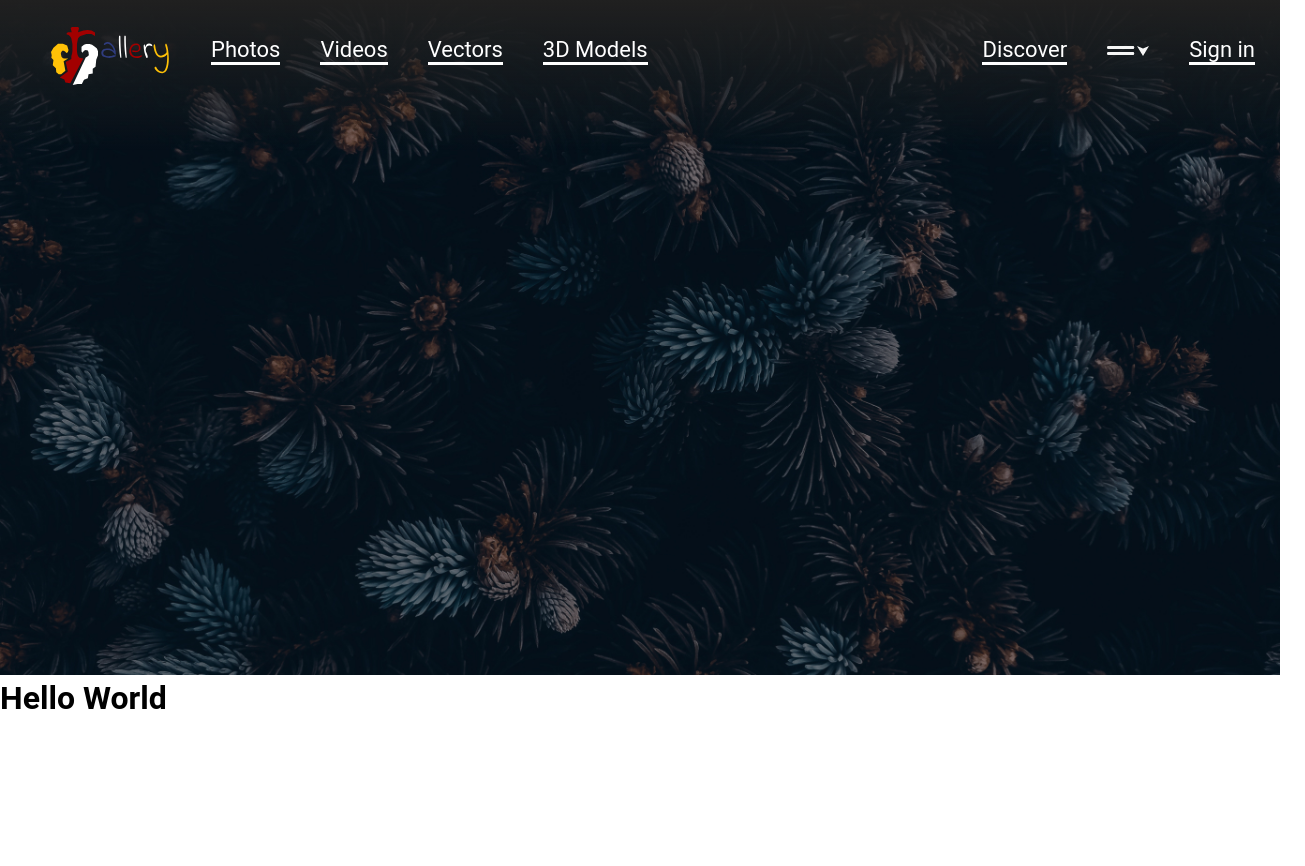
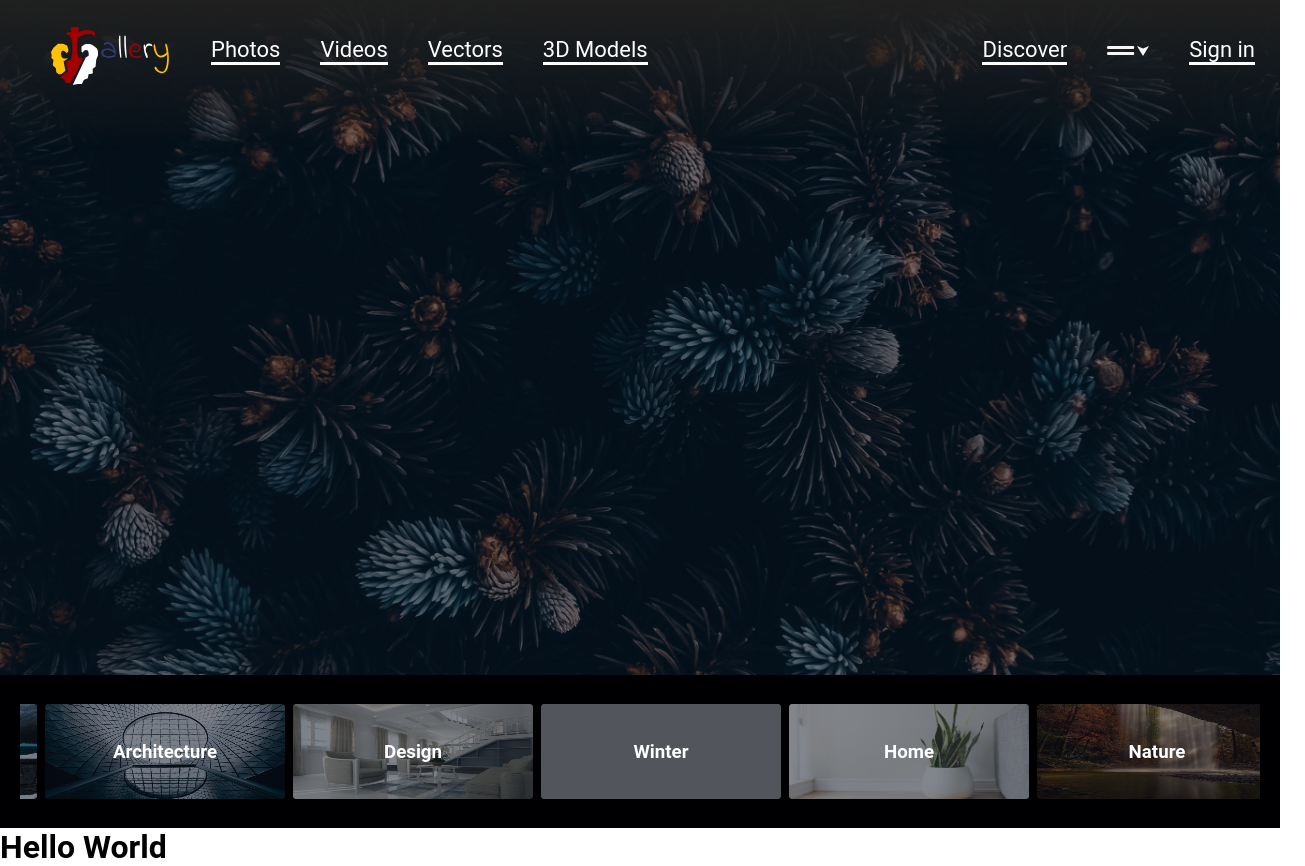
Before and after one commit to Git-Askhat/Kyrgyz-Gallery, a Gatsby site: page / in a window 1280 px wide. Shown: the whole page, 1305 px wide, since content can reach past the window. Before the commit the page ends 800 px from the top, so only its background shows below. Built offline with nearby package versions, Linux system fonts and the light colour scheme; Gatsby itself is replaced by a stand-in of ours; grey boxes are pictures that could not be loaded; a web font is replaced by a local one.

Commit message:
added carousel

```diff
--- a/package.json
+++ b/package.json
@@ -26,7 +26,9 @@
     "react": "17.0.1",
     "react-dom": "17.0.1",
     "react-helmet": "6.1.0",
+    "react-slick": "^0.28.1",
     "sass": "1.49.0",
+    "slick-carousel": "^1.8.1",
     "styled-components": "^5.3.3"
   },
   "devDependencies": {
--- /dev/null
+++ b/src/components/carousel/data.ts
@@ -0,0 +1,52 @@
+import architecture from '../../assets/images/carousel/architecture.jpg';
+import design from '../../assets/images/carousel/design.jpg';
+import historical from '../../assets/images/carousel/historical.jpg';
+import home from '../../assets/images/carousel/home.jpg';
+import nature from '../../assets/images/carousel/nature.jpg';
+import city from '../../assets/images/carousel/city.jpg';
+import travel from '../../assets/images/carousel/travel.jpg';
+import winter from '../../assets/images/carousel/winter.jpg';
+
+// interface DataInterface {
+//     title?: string,
+//     img?: any,
+//     link?: string,
+// }
+
+export const carouselData = [
+    {
+        title: 'Architecture',
+        img: architecture,
+        link: '/architecture'
+    },
+    {
+        title: 'Design',
+        img: design,
+        link: '/design'
+    },
+    {
+        title: 'Winter',
+        img: winter,
+    },
+    {
+        title: 'Home',
+        img: home,
+    },
+    {
+        title: 'Nature',
+        img: nature,
+    },
+    {
+        title: 'Historical',
+        img: historical,
+    },
+    {
+        title: 'City',
+        img: city,
+    },
+    {
+        title: 'Travel',
+        img: travel,
+    },
+
+]
--- a/src/components/carousel/index.tsx
+++ b/src/components/carousel/index.tsx
@@ -1,6 +1,98 @@
-import React from 'react';
-import styled from 'styled-components'
+import { Link } from "gatsby";
+import React, { Component } from "react";
+import Slider from "react-slick";
+import styled, { createGlobalStyle } from "styled-components";
 
-export default function Carousel() {
-  return <div></div>;
+import { carouselData } from './data'
+
+export default class SwipeToSlide extends Component {
+  render() {
+    const settings = {
+      className: "center",
+      infinite: true,
+      centerPadding: "60px",
+      slidesToShow: 5,
+      swipeToSlide: true,
+      afterChange: function(index: any) {
+        console.log(
+          `Slider Changed to: ${index + 1}, background: #222; color: #bada55`
+        );
+      }
+    };
+    return (
+      <>
+      {/* <Div> */}
+        <Slide {...settings}>
+          {carouselData.map((item, index) => {
+            return (
+
+              <Link to={`${item.link}`}>
+              <div>
+              <Small>
+                <div>
+                  <h3>{item.title}</h3>
+                </div>
+                <img src={item.img} alt="" />
+              </Small>
+              </div>
+              </Link>
+
+            )
+          })}
+        </Slide>
+      {/* </Div> */}
+      </>
+    );
+  }
 }
+
+// const Div = styled.div`
+//   display: flex;
+//   width: 100%;
+//   justify-content: center;
+//   align-items: center;
+// `
+
+const Slide = styled(Slider)`
+
+  display: flex;
+  width: 100%;
+  padding: 25px 20px;
+  justify-content: center;
+  align-items: center;
+`
+
+const Small = styled.div`
+  display: flex;
+  position: relative;
+  width: 240px;
+  height: 95px;
+  margin-left: 25px;
+  align-items: center;
+  justify-content: center;
+
+  img {
+    width: 100%;
+    height: 100%;
+    background-size: cover;
+    background-position: center;
+    background-repeat: no-repeat;
+    border-radius: 4px;
+  }
+
+  div {
+    display: flex;
+    width: 100%;
+    height: 100%;
+    background: rgba(9, 14, 27, 0.5);
+    position: absolute;
+    align-items: center;
+    justify-content: center;
+    border-radius: 4px;
+  }
+
+  h3 {
+    color: white;
+  }
+}
+`
--- /dev/null
+++ b/src/components/main_search/index.tsx
@@ -0,0 +1,5 @@
+import React from 'react';
+
+export default function MainSearch() {
+  return <div></div>;
+}
--- a/src/components/photos/index.tsx
+++ b/src/components/photos/index.tsx
@@ -1,9 +1,11 @@
 import React from 'react'
 import styled from 'styled-components'
+import "slick-carousel/slick/slick.css";
+import "slick-carousel/slick/slick-theme.css";
 
 import Navbar from '../navbar/Navbar'
 import BackgroundImg from '../../assets/images/dark.jpg';
-import Carousel from '../carousel';
+import SwipeToSlide from '../carousel';
 
 export default function PhotosComponent() {
     return (
@@ -11,7 +13,7 @@ export default function PhotosComponent() {
             <Background>
                 <img src={BackgroundImg} alt="" />
                 <Navbar />
-                <Carousel />
+                <SwipeToSlide />
             </Background>
 
         </div>
@@ -20,6 +22,7 @@ export default function PhotosComponent() {
 
 const Background = styled.div`
     position: relative;
+    background: #000002;
 
     img {
         background-size: cover;
--- a/src/pages/index.tsx
+++ b/src/pages/index.tsx
@@ -2,13 +2,14 @@ import React from 'react';
 import styled, { createGlobalStyle } from 'styled-components'
 
 import Photos from './photos/index';
+import PhotosComponent from '../components/photos/index';
 import './index.scss';
 
 export default function App() {
   return (
     <div>
       <Global />
-      <Photos />
+      <PhotosComponent />
       <h1>Hello World</h1>
     </div>
   );
```
Also changed, not shown: src/assets/images/carousel/architecture.jpg (added), src/assets/images/carousel/design.jpg (added), src/assets/images/carousel/historical.jpg (added), src/assets/images/carousel/home.jpg (added), src/assets/images/carousel/nature.jpg (added), src/assets/images/carousel/travel.jpg (added), src/components/navbar/Navbar.tsx (line endings or trailing spaces), 3 other files.
